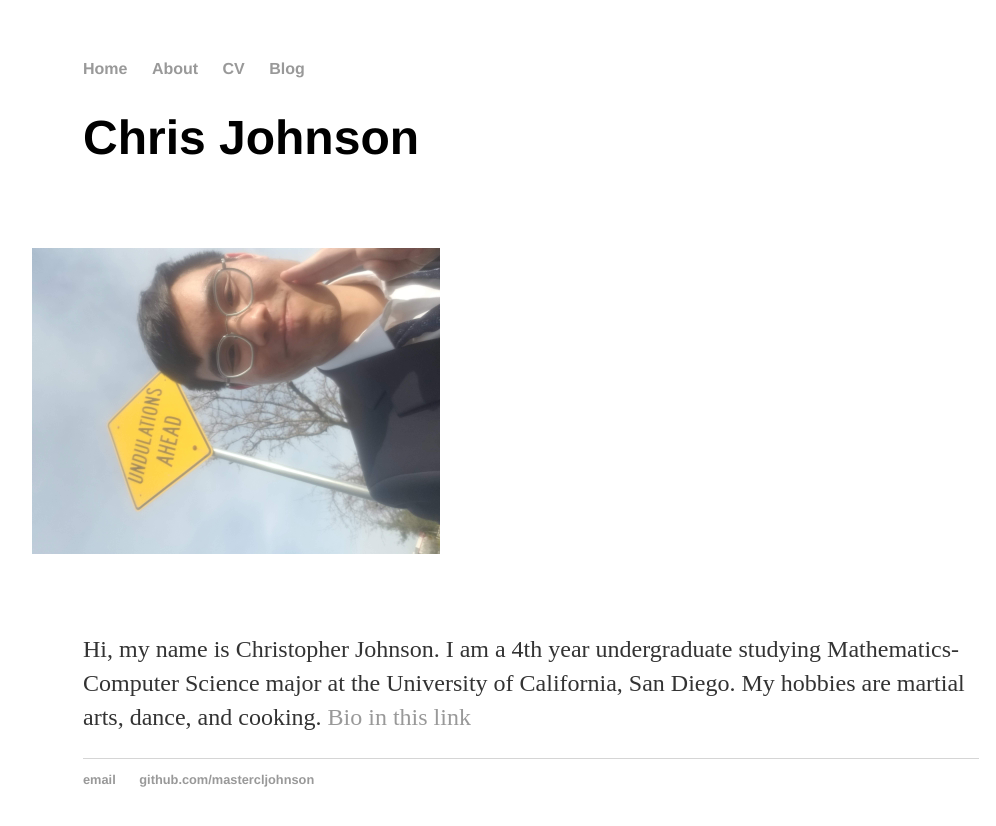
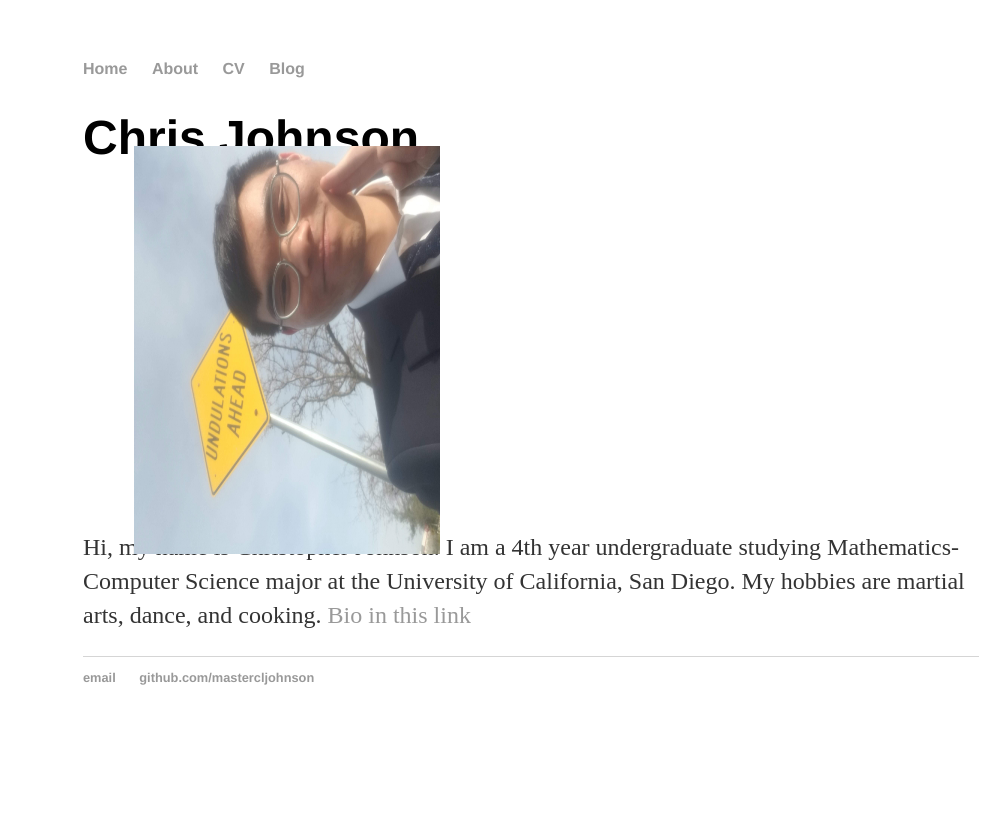
Before and after one commit to mastercljohnson/mastercljohnson.github.io, a Jekyll site: the page built from index.html, in a window 1280 px wide. Shown: the top 826 px of the page, without its empty margins (109-1105 px from the left). Built offline with Jekyll 4.4.1, drawn with Linux system fonts in a browser that asks for light colours.

Commit message:
switch dims?

```diff
--- a/index.html
+++ b/index.html
@@ -5,7 +5,7 @@
 
 <div class="blurb">
 	<h1>Chris Johnson</h1>
-	<img src="/indexphotos/chris_prof.jpg" alt="profile pic" width="306" height="408" class="rotateimg270" >
+	<img src="/indexphotos/chris_prof.jpg" alt="profile pic" height="306" width="408" class="rotateimg270" >
 	<p>
 	Hi, my name is Christopher Johnson. I am a 4th year undergraduate studying Mathematics-Computer Science major at the University of California, San Diego. My hobbies are martial arts, dance, and cooking.
 	<a href="/about">Bio in this link</a>
```
